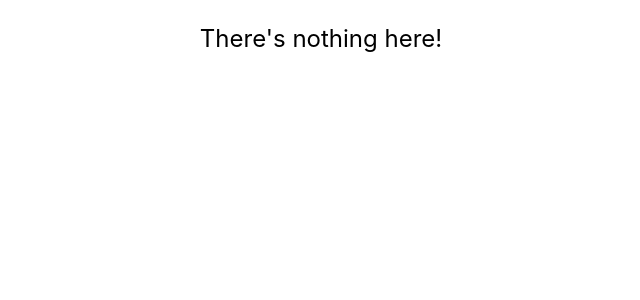
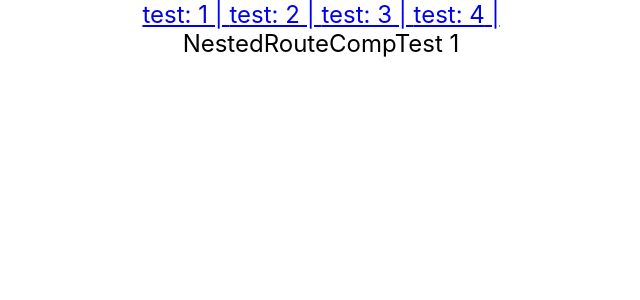
Before and after one commit to bappyasif/public-forum-an-attempt, a React (Create React App) app: page /public-forum-an-attempt/test/1 in a window 1280 px wide. Shown: the top 300 px of the page, without its empty margins (319-959 px from the left). Built offline with nearby package versions, Linux system fonts and the light colour scheme.

Commit message:
this commit has initial and functioning nested route in place

```diff
--- a/src/App.js
+++ b/src/App.js
@@ -1,18 +1,38 @@
 // import logo from './logo.svg';
-import { BrowserRouter, Outlet, Route, Routes } from 'react-router-dom';
+import { BrowserRouter, Route, Routes } from 'react-router-dom';
 import './App.css';
 import ComponentsContainer from './components/components-container';
+import NestedRouteCompTest from './components/pages/NestedRouteCompTest';
+import TestComponent from './components/pages/TestComponet';
+import TopicPage from './components/pages/topic-route';
+
+export let baseUri = '/public-forum-an-attempt';
 
 function App() {
-  let baseUri = '/public-forum-an-attempt'
   return (
     <div className="App">
 
       <BrowserRouter>
         <Routes>
-          <Route path={baseUri} element={<ComponentsContainer />}>
-            <Route path={`${baseUri}/test`} element={<h4>hear hear</h4>} />
+          <Route path={baseUri} element={<ComponentsContainer />} />
+          {/* <Route path={`${baseUri}/topic/`} element={<TopicPage />} /> */}
+          {/* <Route path={`${baseUri}/topic/`} element={<NestedRouteCompTest />}> */}
+          <Route path={`${baseUri}/topic/`} element={<TopicPage />}>
+            <Route path=':topicId' element={<TopicPage />} />
           </Route>
+
+          {/* <Route path={baseUri} element={<ComponentsContainer />}>
+            <Route path='topic' />
+          </Route> */}
+
+
+          <Route path={`${baseUri}/test/`} element={<TestComponent />}>
+            <Route path=':testId' element={<NestedRouteCompTest />} />
+            {/* {[1,2,3,4].map(n => (
+              <Link key={n} to={`${baseUri}/test/${n}`}>{`test: ${n}`}</Link>
+            ))} */}
+          </Route>
+
           <Route
             path="*"
             element={
--- a/src/components/components-container.js
+++ b/src/components/components-container.js
@@ -4,20 +4,19 @@ import DashboardContainer from './forum-dashboard/dashboard-container';
 import FooterContents from './forum-dashboard/footer-content';
 import HeaderUI from './header-section'
 import HeroContent from './hero-content'
-import UserTopic from './user-topic';
 
 export let UserContext = createContext();
 
 export default function ComponentsContainer() {
-  let [allStates, setAllStates] = useState({categories: []})
+  let [allStates, setAllStates] = useState({ categories: [] })
 
   useEffect(() => {
-    handleUpdateStatesValue(setAllStates, 'categoriesInfo', [{name: 'Top', topics: 1234}, {name: "Latest", topics: 5678}, {name: "Users", topics: 9012}, {name: "Badges", topics: 3456}]);
+    handleUpdateStatesValue(setAllStates, 'categoriesInfo', [{ name: 'Top', topics: 1234 }, { name: "Latest", topics: 5678 }, { name: "Users", topics: 9012 }, { name: "Badges", topics: 3456 }]);
     handleUpdateStatesValue(setAllStates, 'fakeTopics', fakeTopics)
   }, [])
 
   useEffect(() => {
-    Object.keys(allStates).length === 1 && setAllStates(prevStates => ({...prevStates, headerLables: ['Categories', 'Top', "Latest", "FAQ"]}))
+    Object.keys(allStates).length === 1 && setAllStates(prevStates => ({ ...prevStates, headerLables: ['Categories', 'Top', "Latest", "FAQ"] }))
   }, [allStates])
 
   console.log(allStates, 'allStates')
@@ -28,7 +27,7 @@ export default function ComponentsContainer() {
         <HeaderUI />
         <HeroContent />
         {/* temporary placement of topic */}
-        <UserTopic />
+        {/* <UserTopic /> */}
         <DashboardContainer setAllStates={setAllStates} />
         <FooterContents />
         <Outlet />
@@ -38,35 +37,40 @@ export default function ComponentsContainer() {
 }
 
 export let handleUpdateStatesValue = (statesUpdater, stateName, newData) => {
-  statesUpdater(prevStates => ({...prevStates, [stateName]: newData}))
+  statesUpdater(prevStates => ({ ...prevStates, [stateName]: newData }))
 }
 
 let fakeTopics = [
   {
+    id: '1',
     text: 'currently need help with this question related to JS',
     tag: 'JS',
     datePosted: '22',
     liveDuration: '15 min'
   },
   {
+    id: '2',
     text: 'currently need help with this question related to HTML',
     tag: 'HTML',
     datePosted: '22',
     liveDuration: '15 hr'
   },
   {
+    id: '3',
     text: 'currently need help with this question related to CSS',
     tag: 'CSS',
     datePosted: '22',
     liveDuration: '15 sec'
   },
   {
+    id: '4',
     text: 'currently need help with this question related to React',
     tag: 'HTML',
     datePosted: '22',
     liveDuration: '51 min'
   },
   {
+    id: '5',
     text: 'currently need help with this question related to General criteria',
     tag: 'HTML',
     datePosted: '22',
--- a/src/components/forum-dashboard/latest-user-interactions-container/index.js
+++ b/src/components/forum-dashboard/latest-user-interactions-container/index.js
@@ -1,4 +1,6 @@
 import React, { useContext, useEffect, useState } from 'react'
+import { Link, Outlet } from 'react-router-dom'
+import { baseUri } from '../../../App'
 import { UserContext } from '../../components-container'
 import "./styles.css"
 
@@ -16,8 +18,8 @@ let LatestTopicsFromUsers = () => {
     let allStates = useContext(UserContext);
 
     useEffect(() => {
-        setLatestTopics(allStates.fakeTopics)
-    }, [allStates.fakeTopics])
+        setLatestTopics(allStates?.fakeTopics)
+    }, [allStates?.fakeTopics])
 
     let renderTopics = () => latestTopics && latestTopics.map(item => <TopicUI key={item.text} topicContent={item} />)
 
@@ -32,19 +34,29 @@ let LatestTopicsFromUsers = () => {
 
 let TopicUI = ({ topicContent }) => {
     return (
+        // <Link to={`${baseUri}/topic/topicContent.text`}>
         <li className='topic-ui' aria-label={topicContent.text}>
-            <a href='http://localhost:3000/'>
+            {/* <a href='http://localhost:3000/'> */}
             <img className='profile-pic' src='https://picsum.photos/200' alt='user profile circular view' />
+            {/* <Link to={`${baseUri}/topic/topicContent.text`}> */}
             <div className='mid-section'>
+                {/* <nav> */}
+                    <Link to={`${baseUri}/topic/${topicContent.id}`}>
                         <div className='topic-text'>{topicContent.text}</div>
+                    </Link>
+                    {/* <Outlet /> */}
+                {/* </nav> */}
+                <Outlet />
                 <div className='topic-tag'>{topicContent.tag}</div>
             </div>
+            {/* </Link> */}
             <div className='posted-info'>
                 <div className='posted-date'>{topicContent.datePosted}</div>
                 <div className='live-since'>{topicContent.liveDuration}</div>
             </div>
-            </a>
+            {/* </a> */}
         </li>
+        // </Link>
     )
 }
 
--- /dev/null
+++ b/src/components/pages/NestedRouteCompTest.js
@@ -0,0 +1,12 @@
+import React from 'react'
+import { useParams } from 'react-router-dom'
+
+function NestedRouteCompTest() {
+    let params = useParams()
+    console.log(params, 'params')
+  return (
+    <div>NestedRouteCompTest {params.testId || params.topicId}</div>
+  )
+}
+
+export default NestedRouteCompTest
--- /dev/null
+++ b/src/components/pages/TestComponet.js
@@ -0,0 +1,16 @@
+import React from 'react'
+import { Link, Outlet } from 'react-router-dom'
+import { baseUri } from '../../App'
+
+function TestComponent() {
+    return (
+        <nav>
+            {[1, 2, 3, 4].map(n => (
+                <Link key={n} to={`${baseUri}/test/${n}`}>{`test: ${n}`} | </Link>
+            ))}
+            <Outlet />
+        </nav>
+    )
+}
+
+export default TestComponent
--- /dev/null
+++ b/src/components/pages/topic-route/index.js
@@ -0,0 +1,19 @@
+import React from 'react'
+import { useParams } from 'react-router-dom'
+import FooterContents from '../../forum-dashboard/footer-content'
+import HeaderUI from '../../header-section'
+import UserTopic from '../../user-topic'
+
+function TopicPage() {
+    let params = useParams()
+    console.log(params, 'params!!')
+    return (
+        <main className='topic-page'>
+            <HeaderUI />
+            {params.topicId && <UserTopic />}
+            <FooterContents />
+        </main>
+    )
+}
+
+export default TopicPage
--- a/src/components/user-topic/index.js
+++ b/src/components/user-topic/index.js
@@ -61,7 +61,7 @@ let TopicDescription = () => {
   // console.log(tokens, 'tokens!!')
   return (
     <div className='topic-description'>
-      <ReactMarkdown children={allStates.markdownIt} remarkPlugins={remarkGfm} />
+      <ReactMarkdown children={allStates?.markdownIt} remarkPlugins={remarkGfm} />
       {/* <DescriptionText />
       <ShowUserLinkPreview />
       <ShowTopicRelatedSnaps /> */}
```
Also changed, not shown: src/components/pages/topic-route/styles.css (added). Lines whose indentation alone changed are shown as unchanged.
